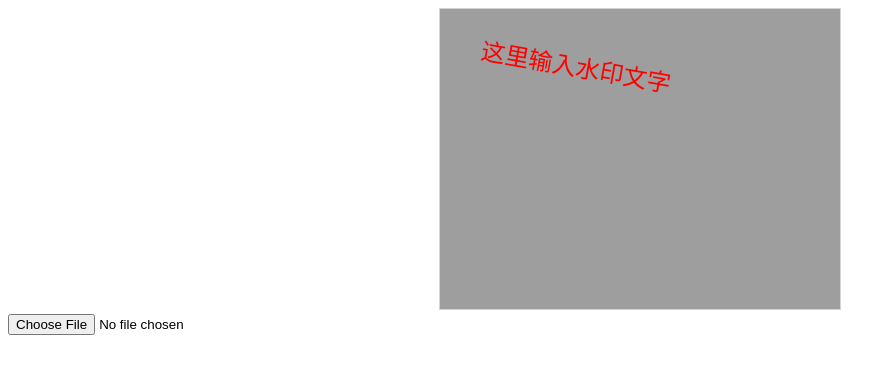
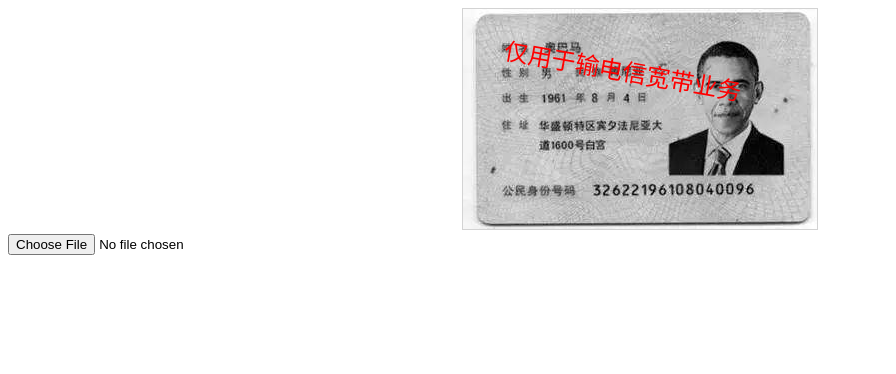
Before and after one commit to pdwjun/imageWatermark, a plain HTML site: page index.html in a window 1280 px wide. Shown: the whole page, without its empty margins (0-896 px from the left). Drawn offline with nearby package versions, Linux system fonts and the light colour scheme.

Commit message:
初始化图片

```diff
--- a/index.html
+++ b/index.html
@@ -100,7 +100,7 @@
             ctx: null,
             colorPicker: null,
             form: {
-                message: '这里输入水印文字',
+                message: '仅用于输电信宽带业务',
                 img: new Image,
                 local_img: null,
                 font_family: 'arial',
@@ -126,7 +126,7 @@
                 var canvas = document.getElementById('input-canvas');
 
                 this.ctx = canvas.getContext("2d");
-                this.form.img.src = 'http://i.imgur.com/ruZv0dl.png';
+                this.form.img.src = './id.jpeg';
 
                 var vm = this;
                 this.form.img.onload = function () {
```
Also changed, not shown: id.jpeg (added).
